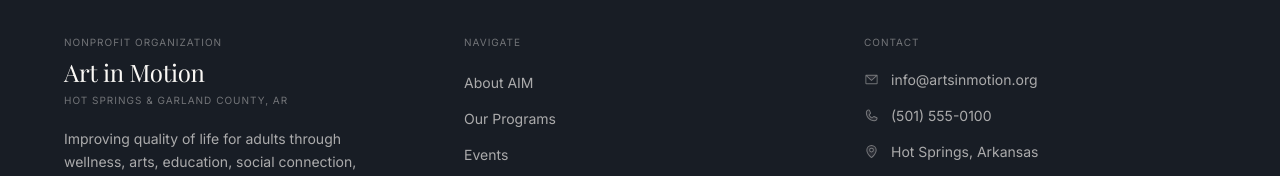
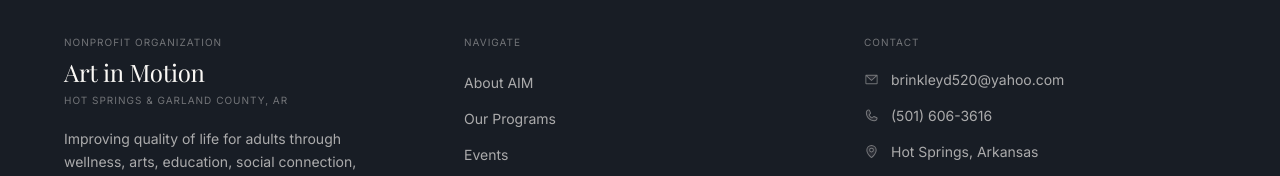
Before and after one commit to sitesbycollier/client-2, a React (Vite) app: page / in a window 1280 px wide. Shown: the part 4240-4416 px from the top of the page. Built offline with nearby package versions, Linux system fonts and the light colour scheme; no server answers; a web font is replaced by a local one.

Commit message:
update contact details

```diff
--- a/src/sections/Footer.tsx
+++ b/src/sections/Footer.tsx
@@ -71,7 +71,7 @@ export default function Footer() {
                 <InstagramLogo size={20} weight="duotone" />
               </a>
               <a
-                href="mailto:info@artsinmotion.org"
+                href="mailto:brinkleyd520@yahoo.com"
                 aria-label="Email"
                 className="text-background/40 hover:text-background transition-colors duration-200"
               >
@@ -112,10 +112,10 @@ export default function Footer() {
                   className="text-background/40 mt-0.5 shrink-0"
                 />
                 <a
-                  href="mailto:info@artsinmotion.org"
+                  href="mailto:brinkleyd520@yahoo.com"
                   className="text-sm text-background/65 hover:text-background transition-colors duration-200 font-sans"
                 >
-                  info@artsinmotion.org
+                  brinkleyd520@yahoo.com
                 </a>
               </li>
               <li className="flex items-start gap-3">
@@ -125,10 +125,10 @@ export default function Footer() {
                   className="text-background/40 mt-0.5 shrink-0"
                 />
                 <a
-                  href="tel:+15015550100"
+                  href="tel:+15016063616"
                   className="text-sm text-background/65 hover:text-background transition-colors duration-200 font-sans"
                 >
-                  (501) 555-0100
+                  (501) 606-3616
                 </a>
               </li>
               <li className="flex items-start gap-3">
```
